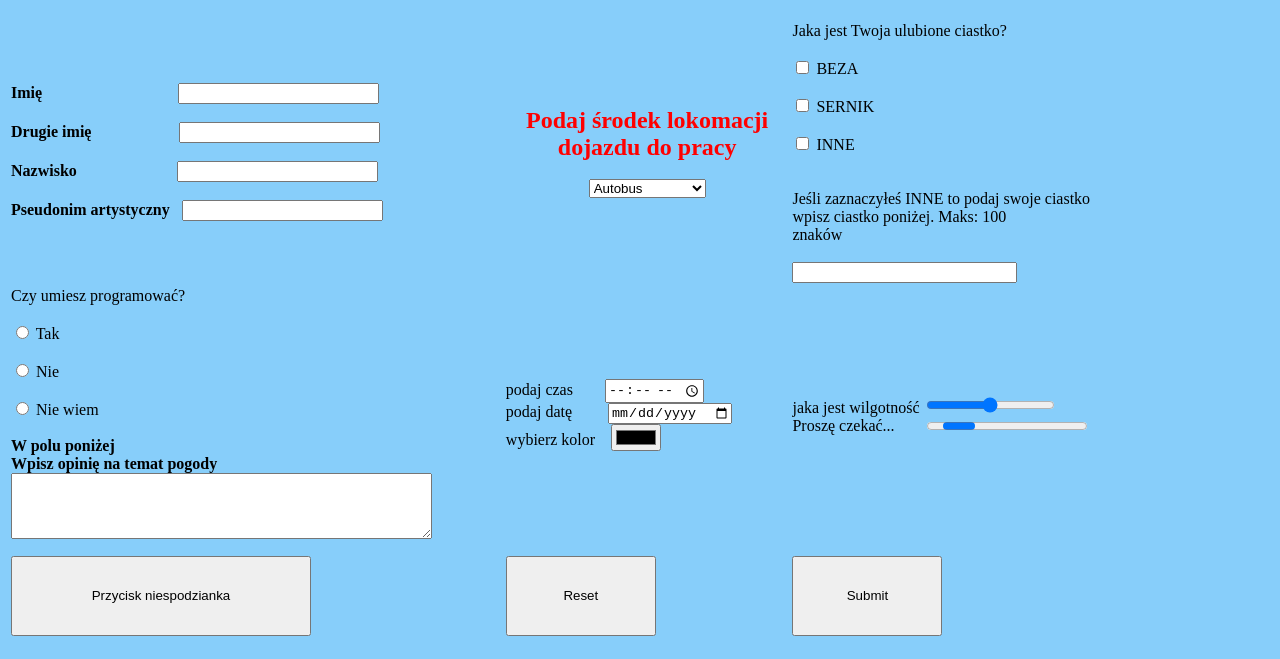
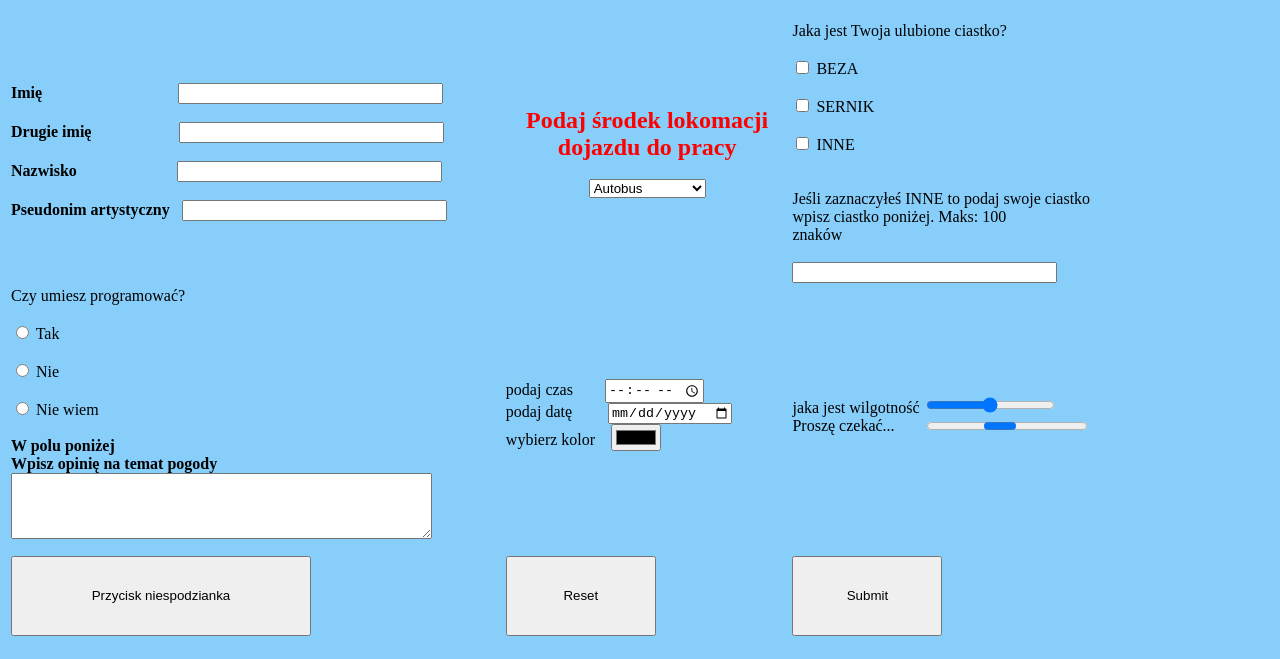
Before and after one commit to Mat-Dar/Mat-Dar.github.io, a plain HTML site: page formularz_Dargacz.html in a window 1280 px wide. Shown: the part 141-800 px from the top of the page. Drawn offline with Linux system fonts and the light colour scheme.

Commit message:
Update formularz_Dargacz.html

```diff
--- a/formularz_Dargacz.html
+++ b/formularz_Dargacz.html
@@ -21,15 +21,15 @@
  <TD width="500">
  <b>Imię</b> &nbsp &nbsp &nbsp &nbsp &nbsp &nbsp &nbsp &nbsp &nbsp &nbsp
 &nbsp
-&nbsp &nbsp &nbsp &nbsp &nbsp &nbsp<input name="imie" size="22">
+&nbsp &nbsp &nbsp &nbsp &nbsp &nbsp<input name="imie" size="30">
  <br><br>
  <b>Drugie imię</b>&nbsp &nbsp &nbsp &nbsp &nbsp &nbsp &nbsp
-&nbsp &nbsp &nbsp &nbsp <input name="drugie" size="22">
+&nbsp &nbsp &nbsp &nbsp <input name="drugie" size="30">
  <br><br>
  <b>Nazwisko </b> &nbsp &nbsp &nbsp &nbsp &nbsp &nbsp &nbsp &nbsp &nbsp
-&nbsp &nbsp &nbsp <input name="nazwisko" size="22">
+&nbsp &nbsp &nbsp <input name="nazwisko" size="30">
  <br><br>
- <b>Pseudonim artystyczny</b>&nbsp &nbsp<input name="login" size="22"><nobr>
+ <b>Pseudonim artystyczny</b>&nbsp &nbsp<input name="login" size="30"><nobr>
 <br>
  </TD>
 
@@ -56,7 +56,7 @@ pracy</b></font></center><br>
 <nobr>Jeśli zaznaczyłeś INNE to podaj swoje ciastko<br>wpisz ciastko poniżej. Maks:
 100<br>znaków</nobr>
 <br><br>
-<input name="inna" size="25" maxlength="100">
+<input name="inna" size="30" maxlength="100">
  </TD>
  </TR>
 <TR height="200">
```
